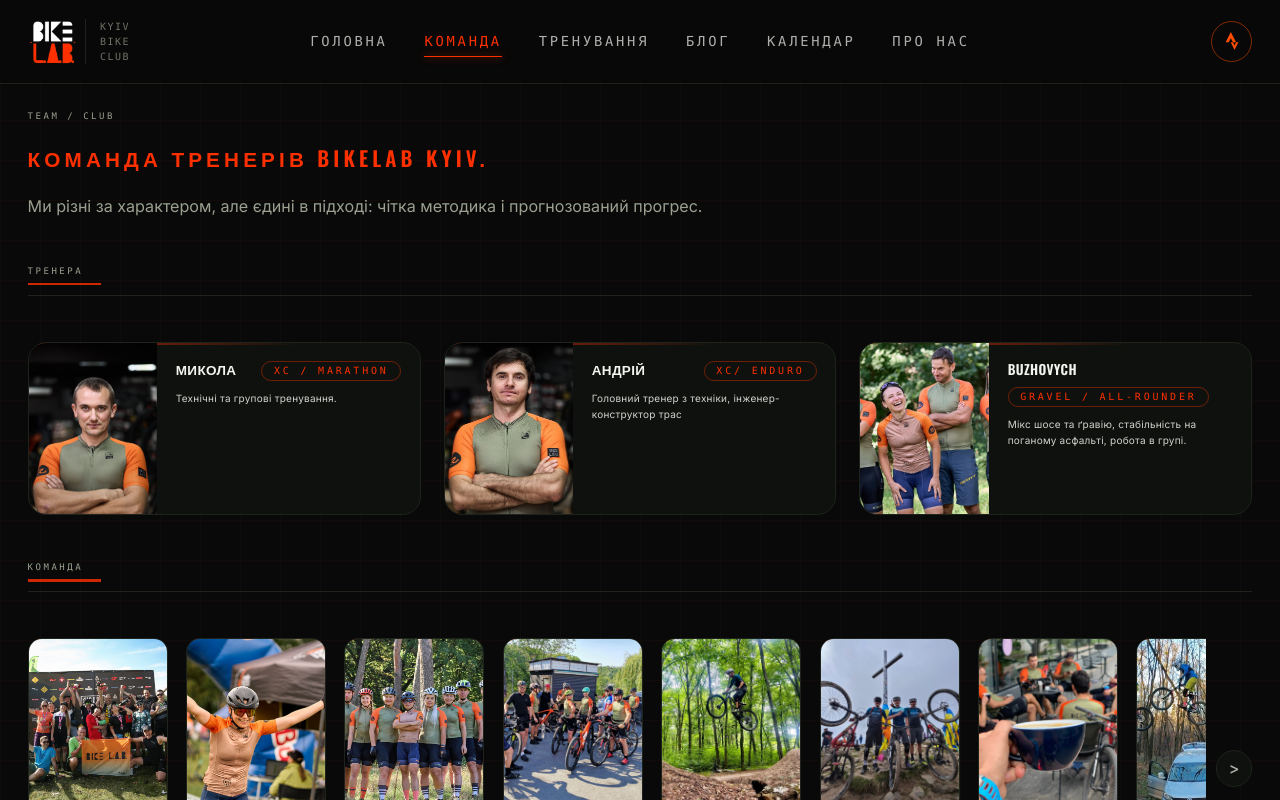
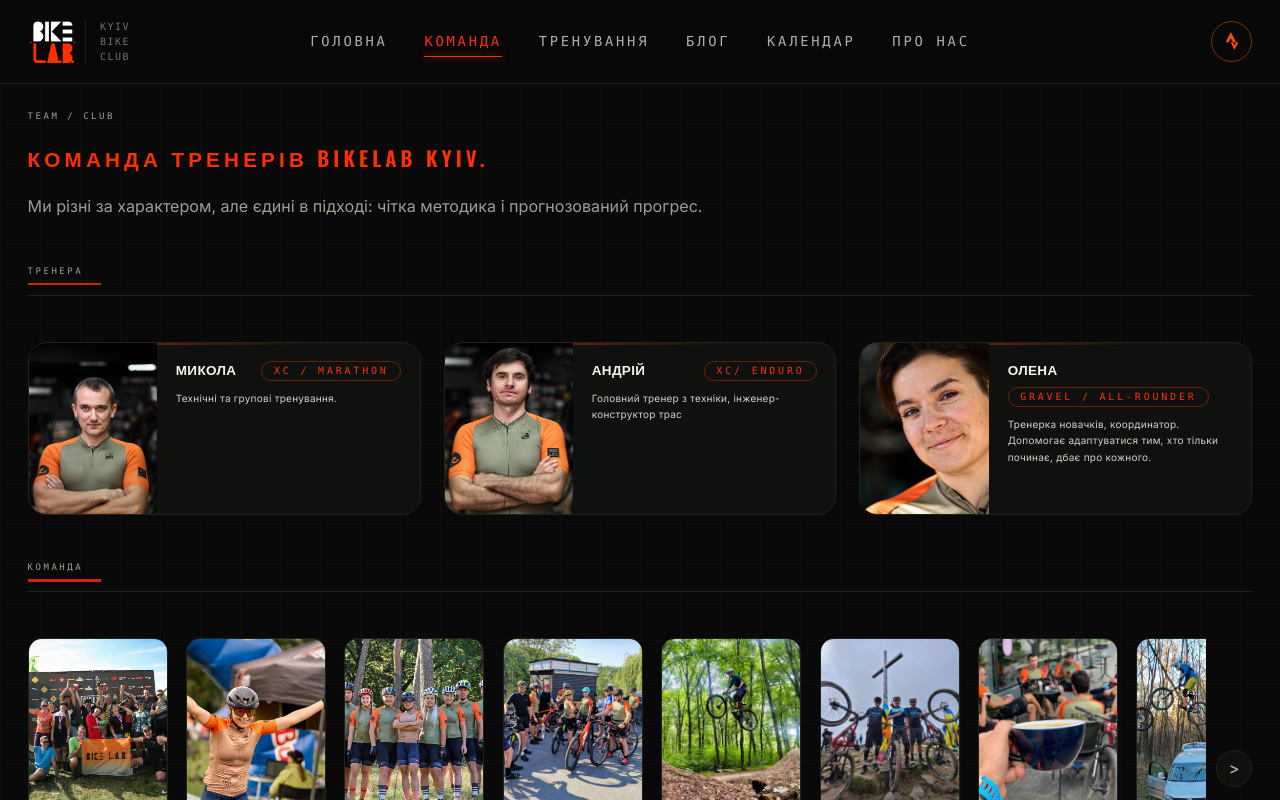
Before and after one commit to VasileAdicto/bikelab-site, a Next.js app: page /team in a window 1280 px wide. Shown: the top 800 px of the page. Built offline with nearby package versions, Linux system fonts and the light colour scheme.

Commit message:
Update trainer profile for Олена Buzhovych, including name, focus description, and image

```diff
--- a/src/app/team/page.tsx
+++ b/src/app/team/page.tsx
@@ -17,11 +17,11 @@ const trainers = [
     image: "/team/andrii-kukhar.png",
   },
   {
-    name: "Buzhovych",
+    name: "Олена",
     role: "Gravel / All-rounder",
-    focus: "Мікс шосе та ґравію, стабільність на поганому асфальті, робота в групі.",
+    focus: "Тренерка новачків, координатор. Допомогає адаптуватися тим, хто тільки починає, дбає про кожного.",
     slug: "buzhovych",
-    image: "/team/476858637_1149951423436232_4905419100628643454_n.jpg",
+    image: "/team/olena-buzhovych.png",
   },
 ];
 
```
